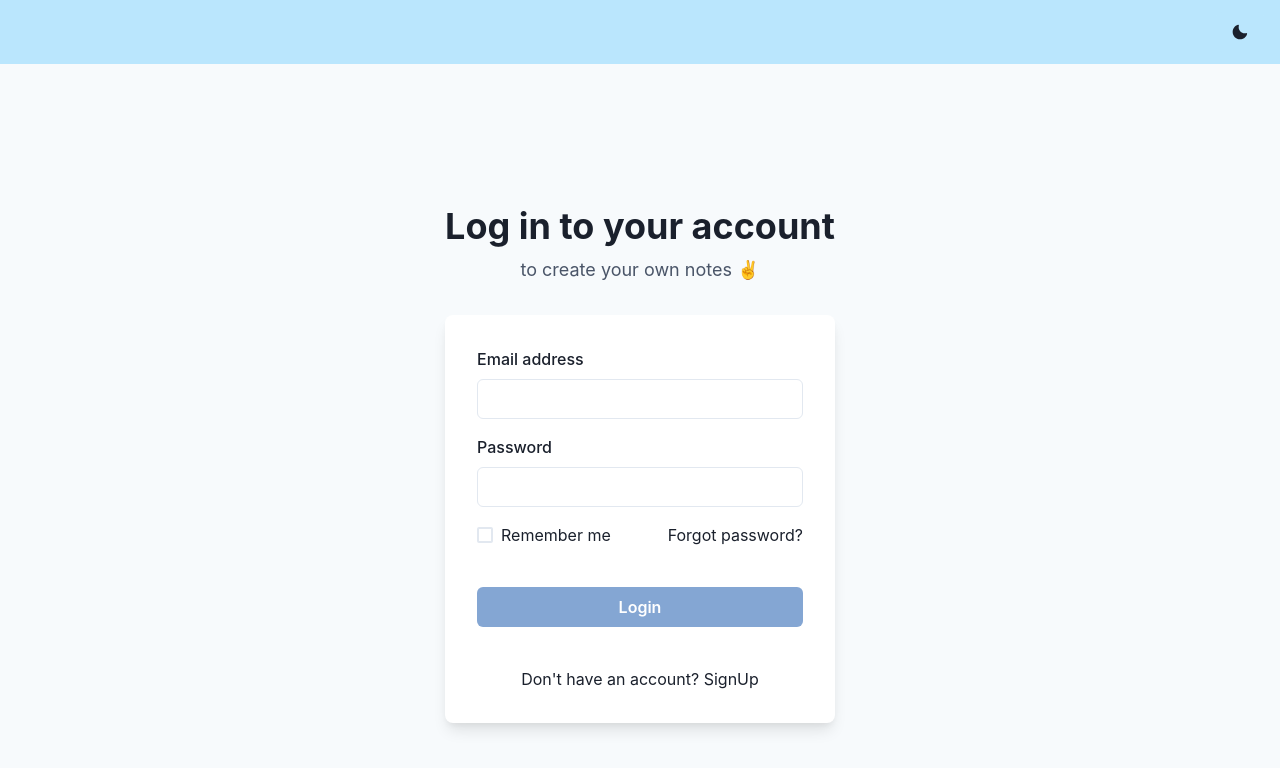
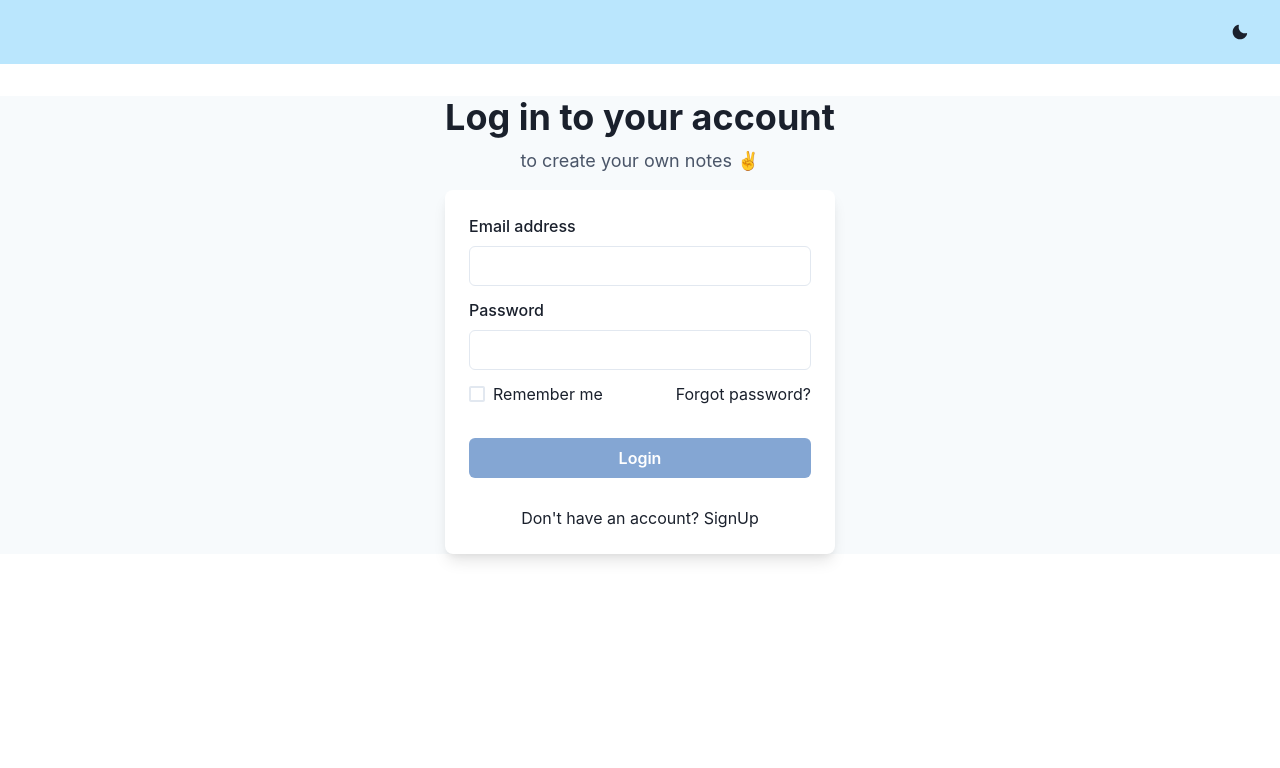
Before and after one commit to sanjayloncha/Note-app, a React (Create React App) app: page /logIn in a window 1280 px wide. Shown: the top 768 px of the page. Built offline with nearby package versions, Linux system fonts and the light colour scheme; some icons are missing.

Commit message:
login signup component UI updated

```diff
--- a/src/App.jsx
+++ b/src/App.jsx
@@ -12,9 +12,9 @@ function App() {
     <Box className="App">
       <Nav />
       <Routes>
-        <Route path="/" element={<SignIn />} />
-        <Route path="/login" element={<Login />} />
-        <Route path="/home" element={<Private> <Home /> </Private>} />
+        <Route path="/" element={<Private> <Home /> </Private>} />
+        <Route path="/signIn" element={<SignIn />} />
+        <Route path="/logIn" element={<Login />} />
       </Routes>
     </Box>
   );
--- a/src/Components/Login/Login.jsx
+++ b/src/Components/Login/Login.jsx
@@ -20,16 +20,16 @@ export default function Login() {
   const navigate = useNavigate() ;
   const handleChange = ()=>{
     localStorage.setItem("userAuth",JSON.stringify("true")) ;
-    navigate("/home")
+    navigate("/")
   }
 
   return (
     <Flex
-      minH={'100vh'}
+      mt={8}
       align={'center'}
       justify={'center'}
       bg={useColorModeValue('gray.50', 'gray.800')}>
-      <Stack spacing={8} mx={'auto'} maxW={'lg'} >
+      <Stack spacing={4} mx={'auto'} maxW={'lg'} >
         <Stack align={'center'}>
           <Heading fontSize={['3xl','4xl']}>Log in to your account</Heading>
           <Text fontSize={'lg'} color={'gray.600'}>
@@ -40,8 +40,8 @@ export default function Login() {
           rounded={'lg'}
           bg={useColorModeValue('white', 'gray.700')}
           boxShadow={'lg'}
-          p={8}>
-          <Stack spacing={4}>
+          p={6}>
+          <Stack spacing={3}>
             <FormControl id="email">
               <FormLabel>Email address</FormLabel>
               <Input type="email" />
@@ -50,7 +50,7 @@ export default function Login() {
               <FormLabel>Password</FormLabel>
               <Input type="password" />
             </FormControl>
-            <Stack spacing={10}>
+            <Stack spacing={8}>
               <Stack
                 direction={{ base: 'column', sm: 'row' }}
                 align={'start'}
@@ -69,9 +69,9 @@ export default function Login() {
                 Login
               </Button>
             </Stack>
-            <Stack pt={6}>
+            <Stack pt={4}>
               <Text align={"center"}>
-                Don't have an account? <Link to="/" color={"blue.400"}>SignUp</Link>
+                Don't have an account? <Link to="/signIn" color={"blue.400"}>SignUp</Link>
               </Text>
             </Stack>
           </Stack>
--- a/src/Components/Private/Private.jsx
+++ b/src/Components/Private/Private.jsx
@@ -1,12 +1,10 @@
-import { useNavigate } from 'react-router-dom';
+import { Navigate } from 'react-router-dom';
 
 export default function Private({children}) {
-    const navigate = useNavigate() ;
     const auth = JSON.parse(localStorage.getItem("userAuth")) ;
-    console.log(auth) ;
-    if(auth){
+    if(auth === "true"){
         return children ;
     }else{
-        return navigate("/login") ;
+        return <Navigate to="/logIn" />
     }
 }
--- a/src/Components/SignIn/SignIn.jsx
+++ b/src/Components/SignIn/SignIn.jsx
@@ -21,12 +21,11 @@ export default function SignIn() {
     const [showPassword, setShowPassword] = useState(false);
   return (
     <Flex
-      minH={"90vh"}
       align={"center"}
       justify={"center"}
       bg={useColorModeValue("gray.50", "gray.800")}
     >
-      <Stack spacing={8} mx={"auto"} maxW={"lg"} py={12} px={6}>
+      <Stack spacing={4} mx={"auto"} maxW={"lg"} p={6} >
         <Stack align={"center"}>
           <Heading fontSize={['3xl','4xl']} textAlign={"center"}>
             Sign up
@@ -41,7 +40,7 @@ export default function SignIn() {
           boxShadow={"lg"}
           p={8}
         >
-          <Stack spacing={4}>
+          <Stack spacing={3}>
             <HStack>
               <Box>
                 <FormControl id="firstName" isRequired>
@@ -90,7 +89,7 @@ export default function SignIn() {
             </Stack>
             <Stack >
               <Text align={"center"}>
-                Already a user? <Link to="/login" color={"blue.400"}>Login</Link>
+                Already a user? <Link to="/logIn" color={"blue.400"}>Login</Link>
               </Text>
             </Stack>
           </Stack>
```
